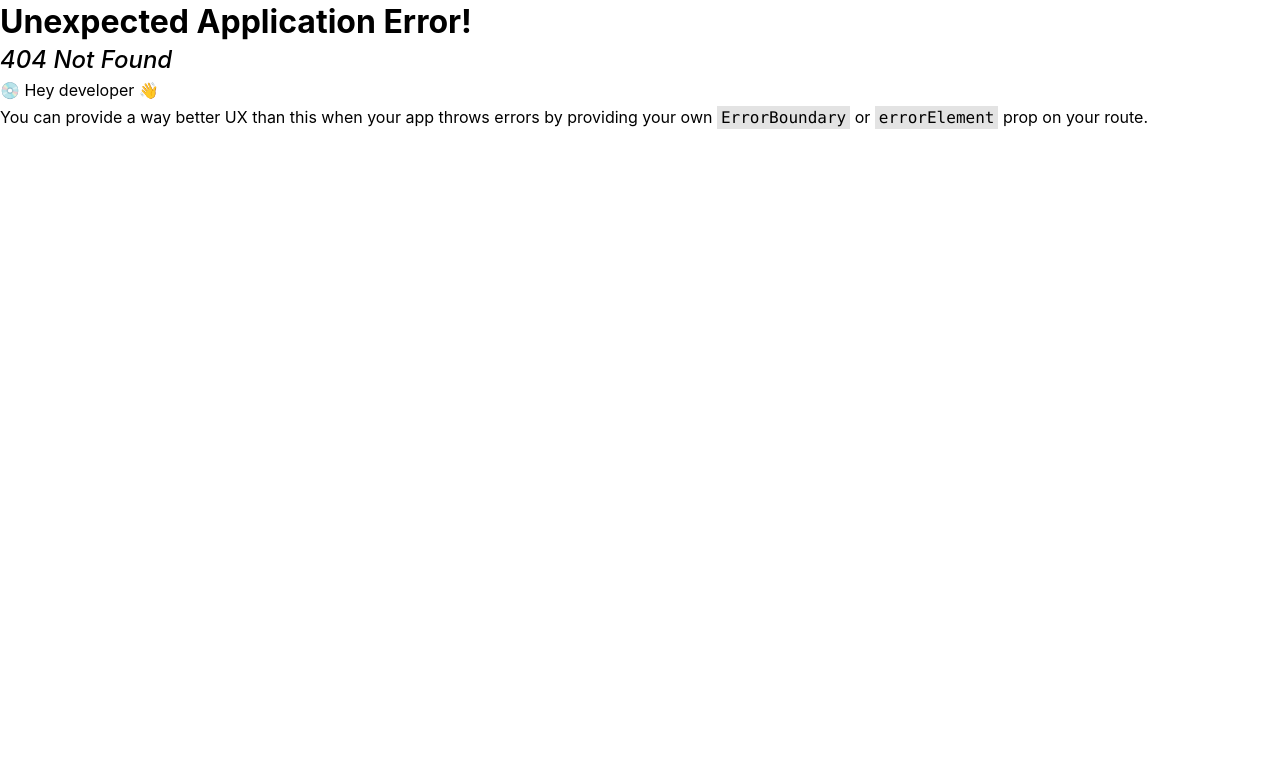
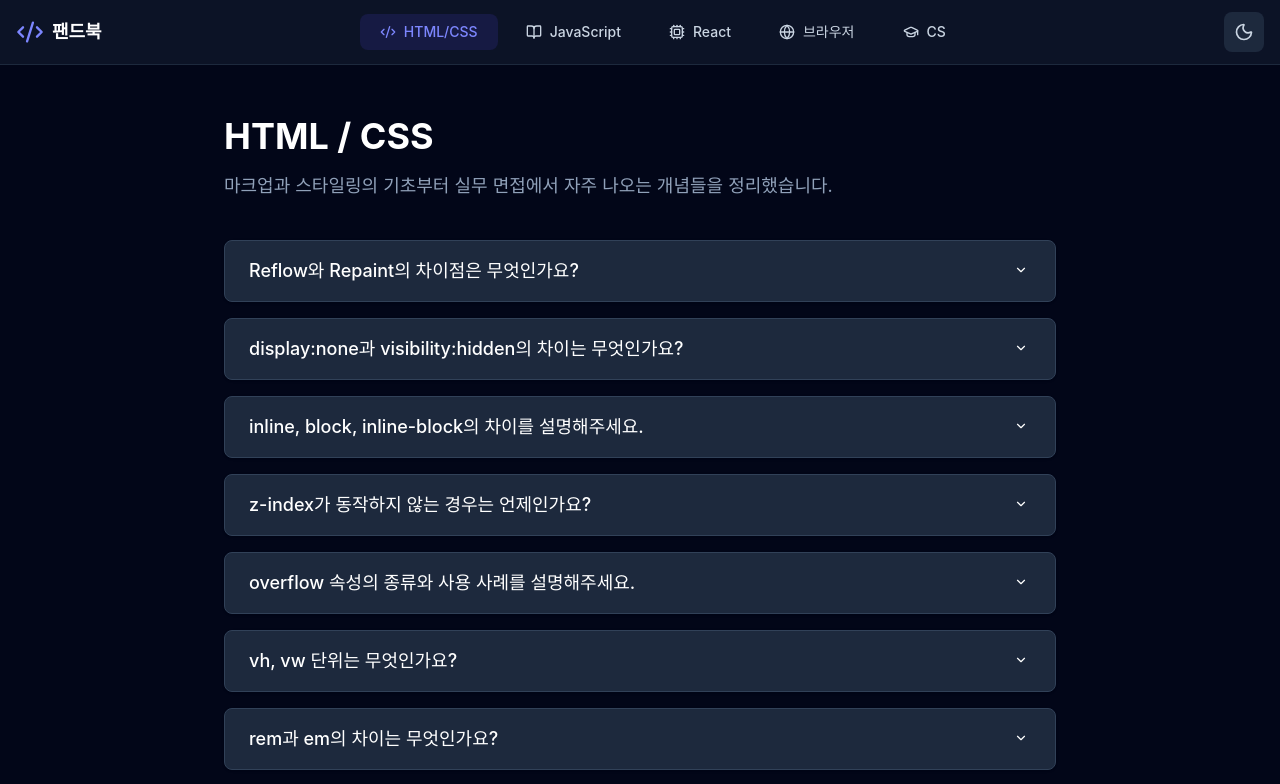
Before and after one commit to SJY08/FEndbook, a React (Vite) app: page /html-css in a window 1280 px wide. Before the commit this address had no page. Shown: the top 784 px of the page. Built offline with nearby package versions, Linux system fonts and the light colour scheme.

Commit message:
feat :: html css 페이지 추가

```diff
--- a/src/app/router.tsx
+++ b/src/app/router.tsx
@@ -1,3 +1,4 @@
+import HtmlCssPage from "@/pages/html-css/HtmlCssPage"
 import LandingPage from "@/pages/landing/LandingPage"
 import { RootLayout } from "@/shared/model/RootLayout"
 
@@ -12,6 +13,10 @@ export const router = createBrowserRouter(
                     path: "/",
                     element: <LandingPage />,
                 },
+                {
+                    path: "/html-css",
+                    element: <HtmlCssPage />,
+                },
             ],
         },
     ],
--- /dev/null
+++ b/src/pages/html-css/HtmlCssPage.tsx
@@ -0,0 +1,19 @@
+import { htmlCssQuestions } from "@/features/html-css/model/HtmlCssQuestion"
+import { HtmlCssHeader } from "@/features/html-css/ui/HtmlCssHeader"
+import { QuestionAccordion } from "@/shared/ui/QuestionAccordion"
+
+/**
+ * @description html, css 설명 페이지
+ */
+function HtmlCssPage() {
+    return (
+        <div className="min-h-screen bg-slate-50 dark:bg-slate-950 py-12 transition-colors duration-300">
+            <div className="max-w-4xl mx-auto px-4 sm:px-6 lg:px-8">
+                <HtmlCssHeader />
+
+                <QuestionAccordion questions={htmlCssQuestions} />
+            </div>
+        </div>
+    )
+}
+export default HtmlCssPage
```
